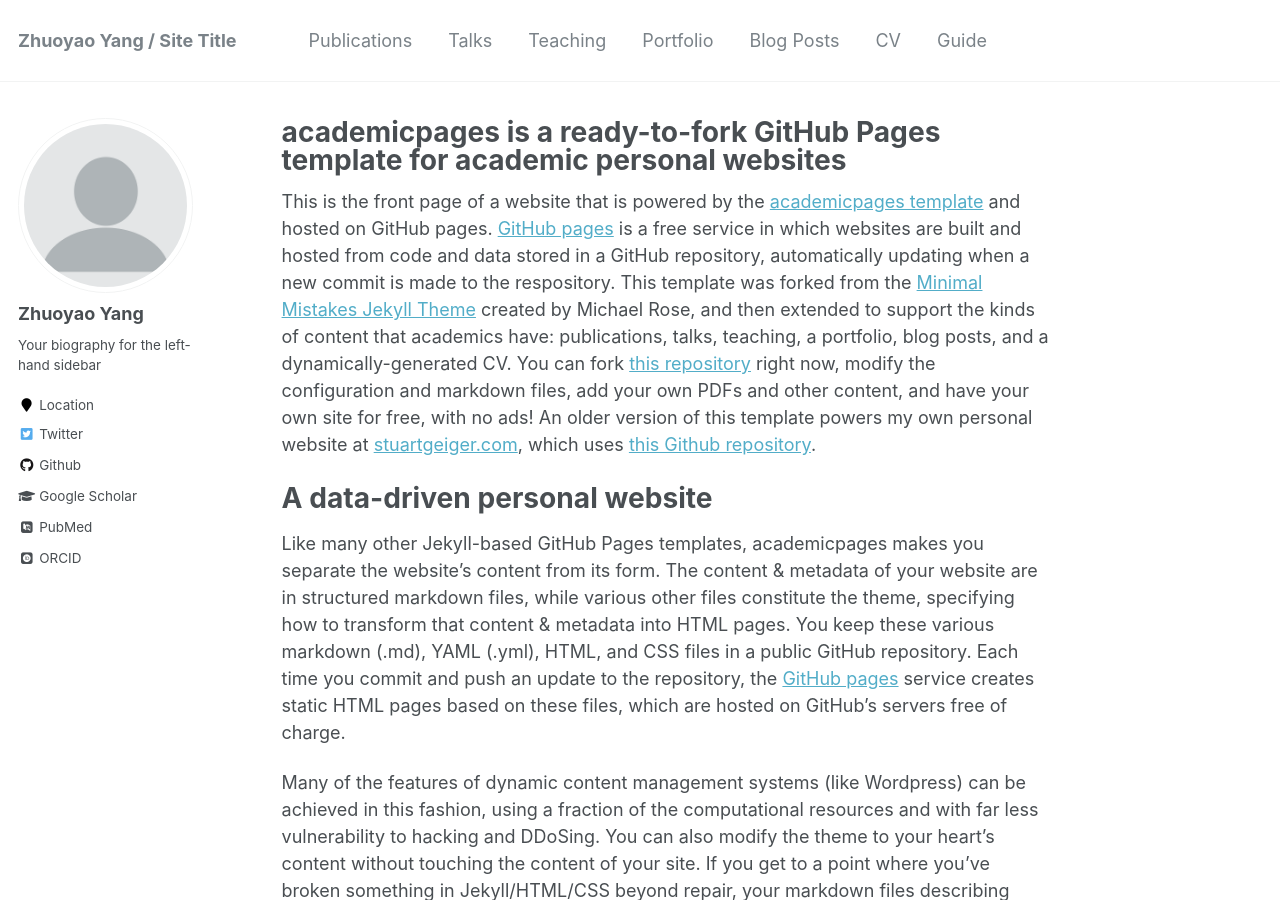
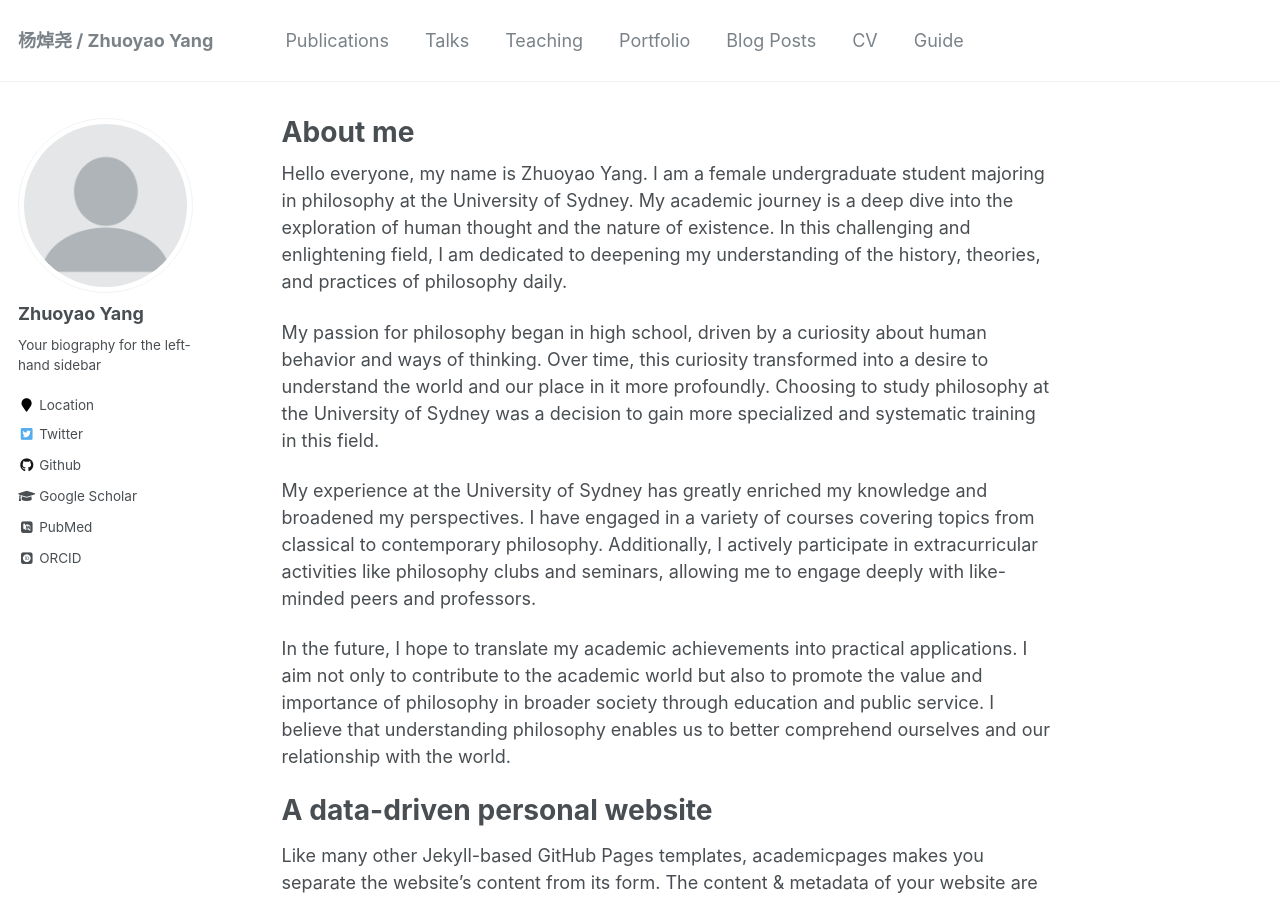
Before and after one commit to dingfengkun/Zhuoyao.github.io, a Jekyll site: the page built from _pages/about.md, in a window 1280 px wide and 900 px high. Built offline with Jekyll 4.4.1, drawn with Linux system fonts in a browser that asks for light colours; some web fonts are replaced.

Commit message:
update aboutme

```diff
--- a/_config.yml
+++ b/_config.yml
@@ -6,8 +6,8 @@
 # `jekyll serve`. If you change this file, please restart the server process.
 
 # Site Settings
-locale                   : "en-US"
-title                    : "Zhuoyao Yang / Site Title"
+locale                   : "en-AU"
+title                    : "杨焯尧 / Zhuoyao Yang"
 title_separator          : "-"
 name                     : &name "Zhuoyao Yang"
 description              : &description "personal description"
--- a/_pages/about.md
+++ b/_pages/about.md
@@ -1,6 +1,6 @@
 ---
 permalink: /
-title: "academicpages is a ready-to-fork GitHub Pages template for academic personal websites"
+title: "About me"
 excerpt: "About me"
 author_profile: true
 redirect_from:
@@ -8,7 +8,13 @@ redirect_from:
   - /about.html
 ---
 
-This is the front page of a website that is powered by the [academicpages template](https://github.com/academicpages/academicpages.github.io) and hosted on GitHub pages. [GitHub pages](https://pages.github.com) is a free service in which websites are built and hosted from code and data stored in a GitHub repository, automatically updating when a new commit is made to the respository. This template was forked from the [Minimal Mistakes Jekyll Theme](https://mmistakes.github.io/minimal-mistakes/) created by Michael Rose, and then extended to support the kinds of content that academics have: publications, talks, teaching, a portfolio, blog posts, and a dynamically-generated CV. You can fork [this repository](https://github.com/academicpages/academicpages.github.io) right now, modify the configuration and markdown files, add your own PDFs and other content, and have your own site for free, with no ads! An older version of this template powers my own personal website at [stuartgeiger.com](http://stuartgeiger.com), which uses [this Github repository](https://github.com/staeiou/staeiou.github.io).
+Hello everyone, my name is Zhuoyao Yang. I am a female undergraduate student majoring in philosophy at the University of Sydney. My academic journey is a deep dive into the exploration of human thought and the nature of existence. In this challenging and enlightening field, I am dedicated to deepening my understanding of the history, theories, and practices of philosophy daily.
+
+My passion for philosophy began in high school, driven by a curiosity about human behavior and ways of thinking. Over time, this curiosity transformed into a desire to understand the world and our place in it more profoundly. Choosing to study philosophy at the University of Sydney was a decision to gain more specialized and systematic training in this field.
+
+My experience at the University of Sydney has greatly enriched my knowledge and broadened my perspectives. I have engaged in a variety of courses covering topics from classical to contemporary philosophy. Additionally, I actively participate in extracurricular activities like philosophy clubs and seminars, allowing me to engage deeply with like-minded peers and professors.
+
+In the future, I hope to translate my academic achievements into practical applications. I aim not only to contribute to the academic world but also to promote the value and importance of philosophy in broader society through education and public service. I believe that understanding philosophy enables us to better comprehend ourselves and our relationship with the world.
 
 A data-driven personal website
 ======
```
